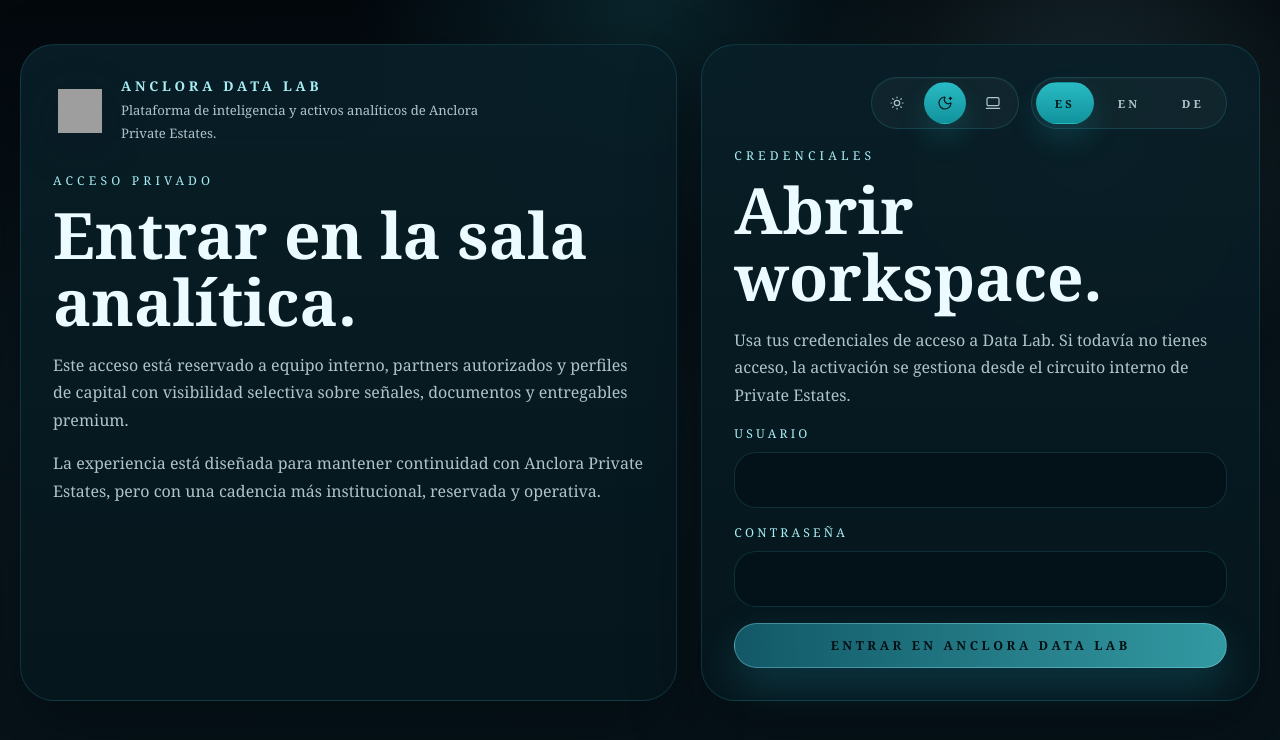
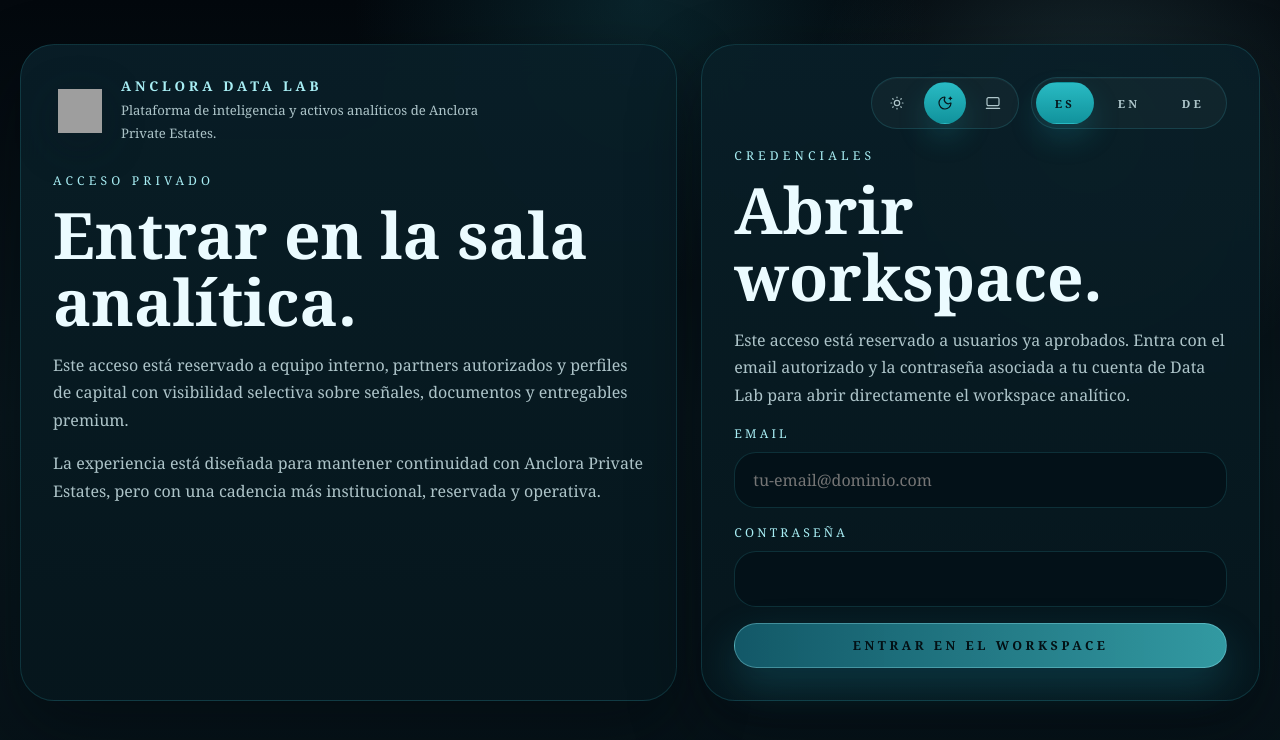
Before and after one commit to ToniIAPro73/anclora-data-lab, a Next.js app: page /login in a window 1280 px wide. Shown: the top 740 px of the page. Built offline with nearby package versions, Linux system fonts and the light colour scheme; no server answers; grey boxes are pictures that could not be loaded.

Commit message:
feat: align datalab public login with approved user access

```diff
--- a/src/app/login/page.tsx
+++ b/src/app/login/page.tsx
@@ -52,10 +52,10 @@ export default async function LoginPage({ searchParams }: PageProps) {
           <p className="datalab-eyebrow">Credenciales</p>
           <h1>Abrir workspace.</h1>
           <p className="datalab-copy">
-            Usa tus credenciales de acceso a Data Lab. Si todavía no tienes acceso, la activación se gestiona desde el
-            circuito interno de Private Estates.
+            Este acceso está reservado a usuarios ya aprobados. Entra con el email autorizado y la contraseña asociada a
+            tu cuenta de Data Lab para abrir directamente el workspace analítico.
           </p>
-          <DataLabLoginForm prefillUsername={prefillEmail} />
+          <DataLabLoginForm prefillEmail={prefillEmail} />
         </article>
       </section>
     </main>
--- a/src/components/datalab/DataLabLoginForm.tsx
+++ b/src/components/datalab/DataLabLoginForm.tsx
@@ -4,12 +4,12 @@ import { useState } from 'react'
 import { useRouter } from 'next/navigation'
 
 type Props = {
-  prefillUsername?: string
+  prefillEmail?: string
 }
 
-export function DataLabLoginForm({ prefillUsername = '' }: Props) {
+export function DataLabLoginForm({ prefillEmail = '' }: Props) {
   const router = useRouter()
-  const [username, setUsername] = useState(prefillUsername)
+  const [email, setEmail] = useState(prefillEmail)
   const [password, setPassword] = useState('')
   const [busy, setBusy] = useState(false)
   const [error, setError] = useState<string | null>(null)
@@ -22,7 +22,7 @@ export function DataLabLoginForm({ prefillUsername = '' }: Props) {
     const response = await fetch('/api/auth/session', {
       method: 'POST',
       headers: { 'Content-Type': 'application/json' },
-      body: JSON.stringify({ username, password }),
+      body: JSON.stringify({ username: email, password }),
     })
 
     if (!response.ok) {
@@ -39,8 +39,17 @@ export function DataLabLoginForm({ prefillUsername = '' }: Props) {
   return (
     <form className="datalab-form" onSubmit={handleSubmit}>
       <div className="datalab-field">
-        <label htmlFor="username">Usuario</label>
-        <input id="username" className="datalab-input" value={username} onChange={(event) => setUsername(event.target.value)} autoComplete="username" required />
+        <label htmlFor="email">Email</label>
+        <input
+          id="email"
+          type="email"
+          className="datalab-input"
+          value={email}
+          onChange={(event) => setEmail(event.target.value)}
+          autoComplete="email"
+          placeholder="tu-email@dominio.com"
+          required
+        />
       </div>
       <div className="datalab-field">
         <label htmlFor="password">Contraseña</label>
@@ -48,7 +57,7 @@ export function DataLabLoginForm({ prefillUsername = '' }: Props) {
       </div>
       {error ? <div className="datalab-error">{error}</div> : null}
       <button className="datalab-button" type="submit" disabled={busy}>
-        {busy ? 'Abriendo acceso...' : 'Entrar en Anclora Data Lab'}
+        {busy ? 'Abriendo acceso...' : 'Entrar en el workspace'}
       </button>
     </form>
   )
--- a/src/lib/datalab-auth.ts
+++ b/src/lib/datalab-auth.ts
@@ -95,7 +95,10 @@ export async function authenticateDataLabUser(username: string, password: string
   const normalizedUsername = username.trim()
   const normalizedPassword = password.trim()
 
-  if (normalizedUsername.includes('@')) {
+  if (!normalizedUsername.includes('@')) {
+    return null
+  }
+
   const account = await getDataLabAccountByEmail(normalizedUsername).catch(() => null)
   if (account && account.account_status === 'active' && verifySecret(normalizedPassword, account.password_hash)) {
     await markDataLabLogin(account.id).catch(() => null)
@@ -103,7 +106,6 @@ export async function authenticateDataLabUser(username: string, password: string
       username: account.email,
       displayName: account.full_name,
       role: account.role,
-      }
     }
   }
 
```
Also changed, not shown: src/components/datalab/DataLabPublicPage.tsx (+5 -5 lines). Lines whose indentation alone changed are shown as unchanged.
